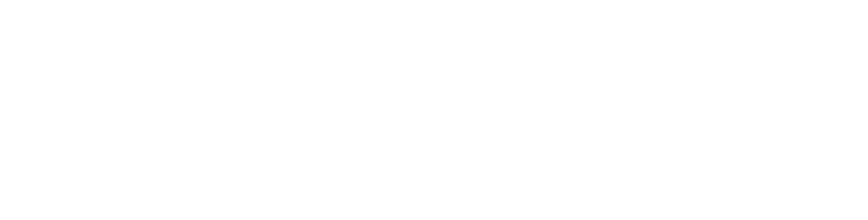
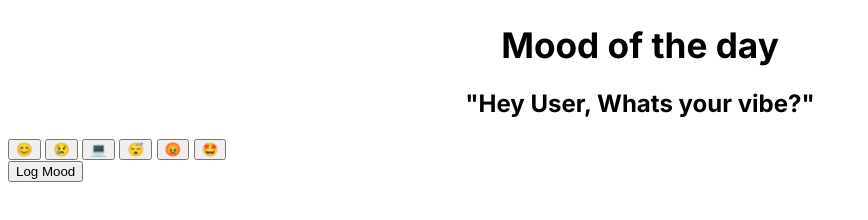
Before and after one commit to BashBebo/Mood-Tracker, a plain HTML site: page index.html in a window 1280 px wide. Shown: the whole page, without its empty margins (0-868 px from the left). Drawn offline with nearby package versions, Linux system fonts and the light colour scheme.

Commit message:
Html, Linking fonts and stuff, base css styling

```diff
--- a/index.html
+++ b/index.html
@@ -6,11 +6,26 @@
     <title>Mood Tracker</title>
     <link rel="stylesheet" href="styles.css">
     <link rel="stylesheet" href="https://cdnjs.cloudflare.com/ajax/libs/font-awesome/5.15.3/css/all.min.css">
+    <link href="https://fonts.googleapis.com/css2?family=Roboto:wght@400;700&family=Open+Sans:wght@400;700&display=swap" rel="stylesheet">
+    <link href="https://fonts.googleapis.com/css2?family=Poppins:wght@300;400;500;700&family=Space+Grotesk:wght@400;500;700&display=swap" rel="stylesheet">
+    <link href="https://fonts.googleapis.com/css2?family=Inter:wght@400;500;600;700&display=swap" rel="stylesheet">
+    <link rel="icon" href="favicon.ico" type="image/x-icon">
+    <script src="https://cdnjs.cloudflare.com/ajax/libs/axios/0.21.1/axios.min.js"></script>
     <script src="https://cdnjs.cloudflare.com/ajax/libs/Chart.js/3.7.0/chart.min.js"></script>
-    <script src="https://cdnjs.cloudflare.com/ajax/libs/axios/0.21.1/axios.min.js"></script>
 </head>
 <body>
     <main>
+        <h1 class="H1Message" id="H1_Message">Mood of the day</h1>
+        <h2 class="H2Message" id="H2_Message">"Hey User, Whats your vibe?"</h2>
+        <div class="EmojiGrid">
+             <button class="mood-btn" data-mood="happy">😊</button>
+             <button class="mood-btn" data-mood="sad">😢</button>
+             <button class="mood-btn" data-mood="focused">💻</button>
+             <button class="mood-btn" data-mood="tired">😴</button>
+             <button class="mood-btn" data-mood="angry">😡</button>
+             <button class="mood-btn" data-mood="excited">🤩</button>
+        </div>
+        <button class="submit-btn" id="submitBtn">Log Mood</button>
     </main>
     <script src="index.js"></script>
 </body>
--- a/index.js
+++ b/index.js
@@ -0,0 +1 @@
+console.log('MiniMood Tracker on track!')
--- a/styles.css
+++ b/styles.css
@@ -0,0 +1,16 @@
+body {
+  font-family: 'Inter' , sans-serif;
+}
+h1, h2 {
+  font-family: 'Inter', sans-serif;
+}
+
+.H1Message {
+    font-size: 2.2rem;
+    text-align: center;
+}
+
+.H2Message {
+    font-size: 1.5rem;
+    text-align: center;
+}
```
